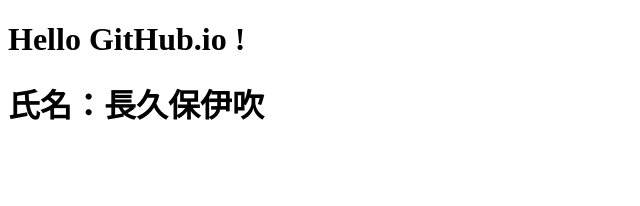
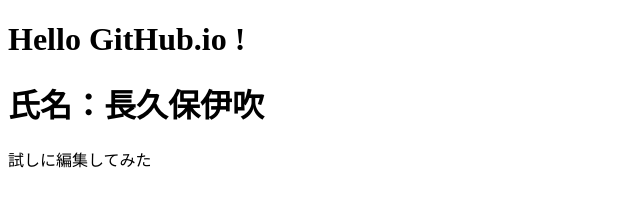
Before and after one commit to IbukiNagakubo/MyPortFolio, a plain HTML site: page index.html in a window 1280 px wide. Shown: the whole page, without its empty margins (0-640 px from the left). Drawn offline with Linux system fonts and the light colour scheme.

Commit message:
Update index.html

```diff
--- a/index.html
+++ b/index.html
@@ -9,5 +9,6 @@
   <body>
     <h1>Hello GitHub.io !</h1>
     <h1>氏名：長久保伊吹</h1>
+    <p>試しに編集してみた</p>
   </body>
 </html>
```
